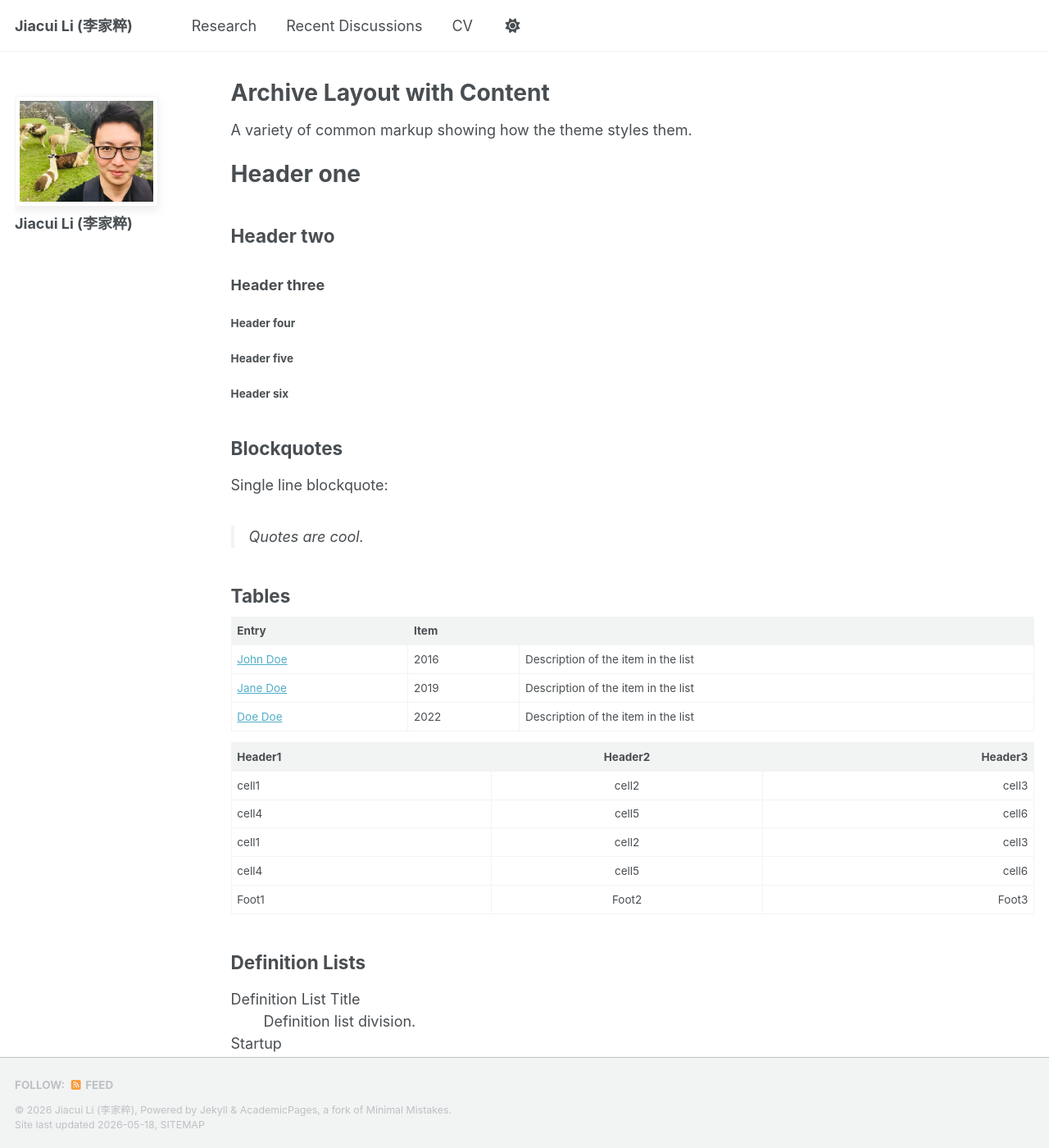
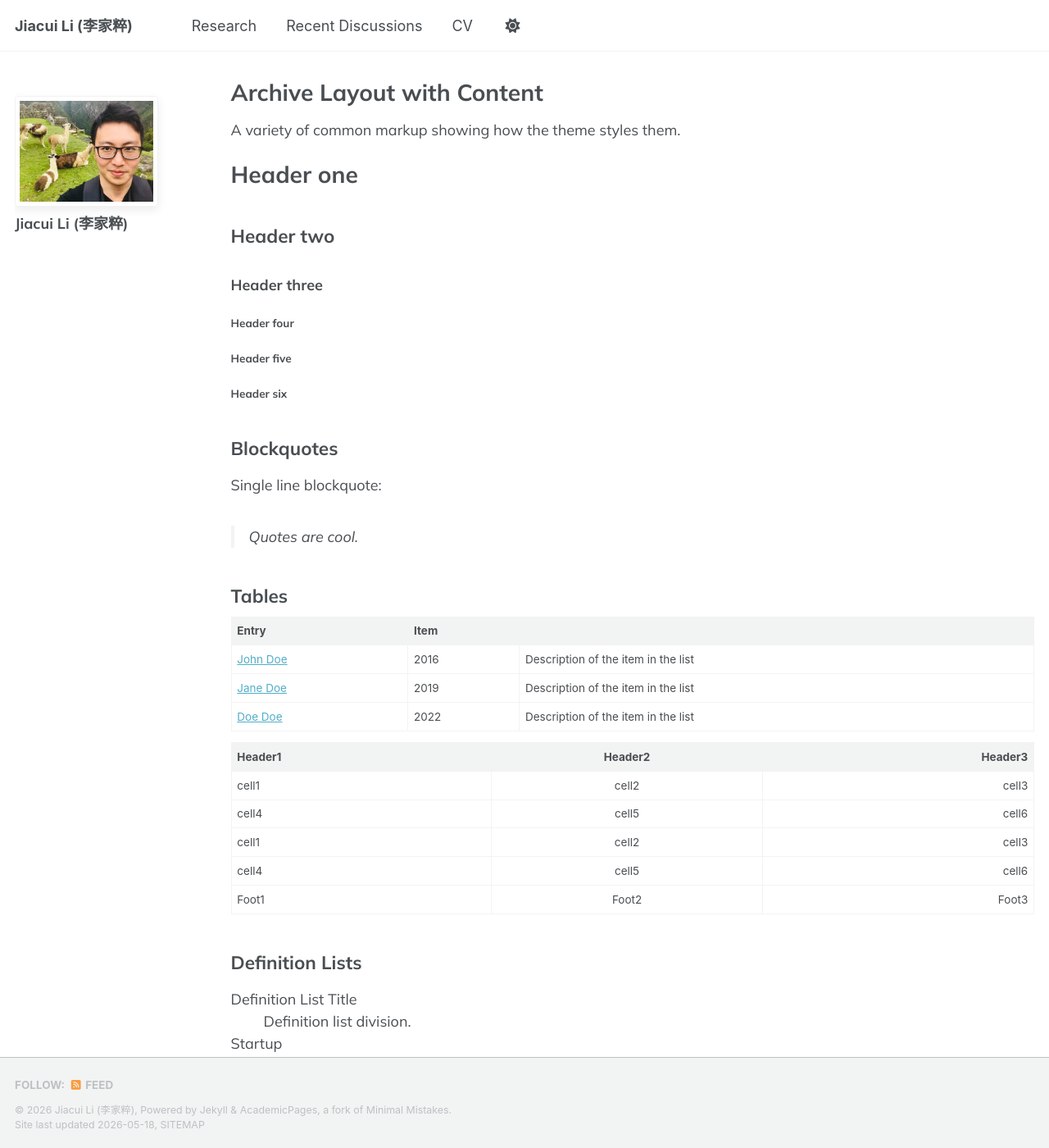
Before and after one commit to slowestLearner/slowestLearner.github.io, a Jekyll site: the page built from _pages/archive-layout-with-content.md, in a window 1280 px wide and 1400 px high. Shown: the whole window at 82% size. Built offline with Jekyll 4.4.1, drawn with Linux system fonts in a browser that asks for light colours; a script bundle is joined from its source files by our own code; library files that are not in the unit come from our copies.

Commit message:
make font better

```diff
--- a/_includes/head/custom.html
+++ b/_includes/head/custom.html
@@ -15,6 +15,41 @@
 <meta name="theme-color" content="#ffffff" />
 
 <style>
+    /* Import Mulish (formerly Muli) from Google Fonts */
+    @import url('https://fonts.googleapis.com/css2?family=Mulish:ital,wght@0,200..1000;1,200..1000&display=swap');
+
+    /* Apply the font to the entire site */
+    body {
+        font-family: "Mulish", -apple-system, BlinkMacSystemFont, "Roboto", "Segoe UI", "Helvetica", "Arial", sans-serif, "Apple Color Emoji", "Segoe UI Emoji", "Segoe UI Symbol" !important;
+    }
+
+    /* Ensure headers also use the new font */
+    h1,
+    h2,
+    h3,
+    h4,
+    h5,
+    h6,
+    .site-title,
+    .site-subtitle,
+    .archive__item-title {
+        font-family: "Mulish", sans-serif !important;
+    }
+
+    /* Your existing profile picture styling */
+    .author__avatar img {
+        border-radius: 4px !important;
+        box-shadow: 0 4px 12px rgba(0, 0, 0, 0.08);
+        border: 1px solid rgba(0, 0, 0, 0.05);
+        transition: transform 0.2s ease;
+    }
+
+    .author__avatar img:hover {
+        transform: scale(1.02);
+    }
+</style>
+
+<!-- <style>
     /* Make profile picture rectangular and "prettier" */
     .author__avatar img {
         border-radius: 4px !important;
@@ -31,6 +66,6 @@
         transform: scale(1.02);
         /* Very slight pop when someone hovers */
     }
-</style>
+</style> -->
 
 <!-- end custom head snippets -->
```
